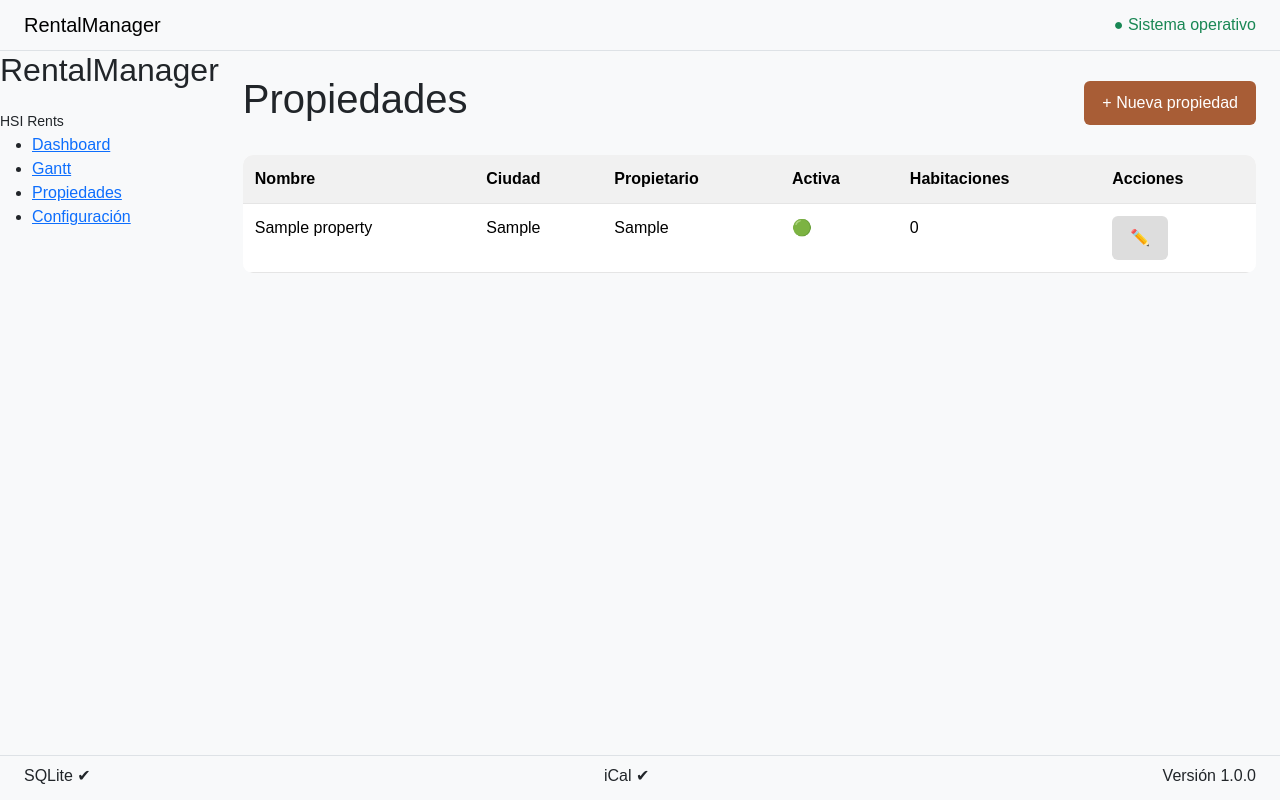
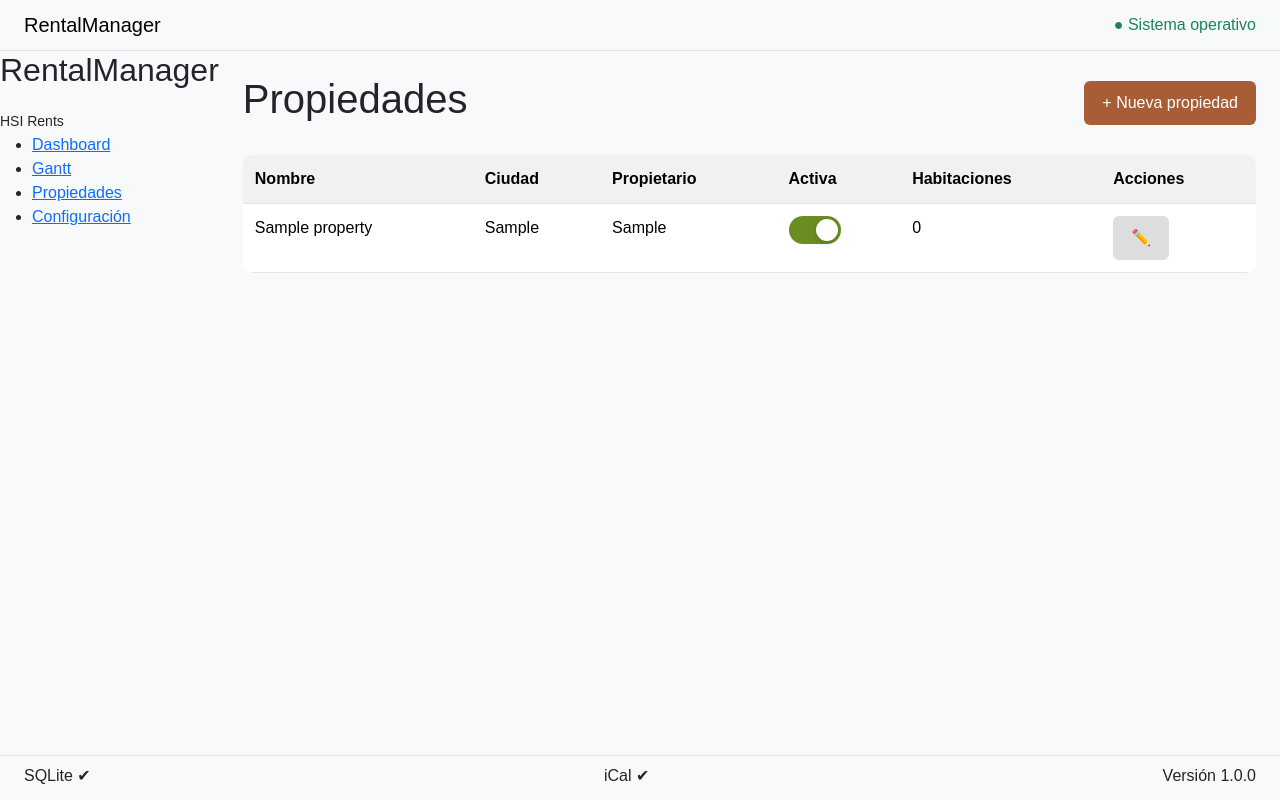
Before and after one commit to JorgeSolerM/RentalManager, a FastAPI app: page /properties/ in a window 1280 px wide. Run offline with FastAPI, Linux system fonts and the light colour scheme; tables that the repository leaves empty hold one stand-in row (values such as "Sample post").

Commit message:
DEV-004: Introduce RMSwitch component and theme system

```diff
--- /dev/null
+++ b/backend/static/components/rm_switch/rm_switch.css
@@ -0,0 +1,118 @@
+/* =====================================================
+   RM SWITCH
+===================================================== */
+
+.rm-switch {
+
+    position: relative;
+
+    display: inline-block;
+
+    width: 52px;
+    height: 28px;
+
+}
+
+
+/* =====================================================
+   INPUT
+===================================================== */
+
+.rm-switch-input {
+
+    opacity: 0;
+
+    width: 0;
+    height: 0;
+
+}
+
+
+/* =====================================================
+   SLIDER
+===================================================== */
+
+.rm-switch-slider {
+
+    position: absolute;
+
+    cursor: pointer;
+
+    inset: 0;
+
+    background: #d9d9d9;
+
+    border-radius: 28px;
+
+    transition: .25s;
+
+}
+
+
+/* =====================================================
+   CÍRCULO
+===================================================== */
+
+.rm-switch-slider::before {
+
+    content: "";
+
+    position: absolute;
+
+    width: 22px;
+    height: 22px;
+
+    left: 3px;
+    top: 3px;
+
+    background: white;
+
+    border-radius: 50%;
+
+    box-shadow: 0 2px 6px rgba(0, 0, 0, .20);
+
+    transition: .25s;
+
+}
+
+
+/* =====================================================
+   ESTADO ON
+===================================================== */
+
+.rm-switch-input:checked+.rm-switch-slider {
+
+    background: #6B8E23;
+
+}
+
+
+.rm-switch-input:checked+.rm-switch-slider::before {
+
+    transform: translateX(24px);
+
+}
+
+
+/* =====================================================
+   FOCUS
+===================================================== */
+
+.rm-switch-input:focus+.rm-switch-slider {
+
+    box-shadow: 0 0 0 3px rgba(107, 142, 35, .25);
+
+}
+
+
+/* =====================================================
+   DISABLED
+===================================================== */
+
+.rm-switch-input:disabled+.rm-switch-slider {
+
+    opacity: .55;
+
+    cursor: not-allowed;
+
+}
--- /dev/null
+++ b/backend/static/components/rm_switch/rm_switch.js
@@ -0,0 +1,41 @@
+class RMSwitch {
+
+    static init() {
+
+        const switches = document.querySelectorAll(".rm-switch-input");
+
+        switches.forEach((element) => {
+
+            element.addEventListener("change", (event) => {
+
+                element.dispatchEvent(
+
+                    new CustomEvent("rm-switch-change", {
+
+                        bubbles: true,
+
+                        detail: {
+
+                            checked: event.target.checked
+
+                        }
+
+                    })
+
+                );
+
+            });
+
+        });
+
+    }
+
+}
+
+document.addEventListener(
+
+    "DOMContentLoaded",
+
+    () => RMSwitch.init()
+
+);
--- /dev/null
+++ b/backend/static/css/theme.css
@@ -0,0 +1,64 @@
+/* =====================================================
+   RENTAL MANAGER THEME
+===================================================== */
+
+:root {
+
+    /* =================================================
+       COLORES PRINCIPALES
+    ================================================= */
+
+    --rm-primary: #6B8E23;
+    --rm-primary-light: #88A94A;
+
+    --rm-warning: #C96A3D;
+
+    --rm-error: #8A2E2E;
+
+    --rm-info: #C89B5C;
+
+
+    /* =================================================
+       GRISES
+    ================================================= */
+
+    --rm-white: #FFFFFF;
+
+    --rm-background: #F8F9FA;
+
+    --rm-border: #D9D9D9;
+
+    --rm-text: #444444;
+
+    --rm-text-light: #777777;
+
+
+    /* =================================================
+       SOMBRAS
+    ================================================= */
+
+    --rm-shadow:
+
+        0 10px 25px rgba(0, 0, 0, .15);
+
+
+    /* =================================================
+       RADIOS
+    ================================================= */
+
+    --rm-radius-small: 6px;
+
+    --rm-radius: 10px;
+
+    --rm-radius-large: 14px;
+
+
+    /* =================================================
+       TRANSICIONES
+    ================================================= */
+
+    --rm-transition-fast: .20s;
+
+    --rm-transition: .30s;
+
+}
--- a/backend/templates/layouts/base.html
+++ b/backend/templates/layouts/base.html
@@ -13,11 +13,17 @@
     <!-- Bootstrap CSS -->
     <link href="https://cdn.jsdelivr.net/npm/bootstrap@5.3.7/dist/css/bootstrap.min.css" rel="stylesheet">
 
+    <!-- Tema RM -->
+    <link rel="stylesheet" href="{{ url_for('static', path='css/theme.css') }}">
+
     <!-- CSS general -->
     <link rel="stylesheet" href="{{ url_for('static', path='css/main.css') }}">
 
     <!-- RMToast -->
     <link rel="stylesheet" href="{{ url_for('static', path='components/rm_toast/rm_toast.css') }}">
+
+    <!-- RMSwitch -->
+    <link rel="stylesheet" href="{{ url_for('static', path='components/rm_switch/rm_switch.css') }}">
 
 </head>
 
@@ -48,6 +54,9 @@
     <!-- RMToast -->
     <script src="{{ url_for('static', path='components/rm_toast/rm_toast.js') }}"></script>
 
+    <!-- RMSwitch -->
+    <script src="{{ url_for('static', path='components/rm_switch/rm_switch.js') }}"></script>
+
     <!-- Propiedades -->
     <script src="{{ url_for('static', path='js/properties.js') }}"></script>
 
--- a/backend/templates/pages/properties.html
+++ b/backend/templates/pages/properties.html
@@ -47,11 +47,14 @@
 
             <td>
 
-                {% if property.active %}
-                🟢
-                {% else %}
-                ⚪
-                {% endif %}
+                <label class="rm-switch">
+
+                    <input type="checkbox" class="rm-switch-input" data-property-id="{{ property.id }}" {% if
+                        property.active %}checked{% endif %}>
+
+                    <span class="rm-switch-slider"></span>
+
+                </label>
 
             </td>
 
```
Also changed, not shown: backend/templates/components/rm_switch.html (added, +7 -0 lines).
